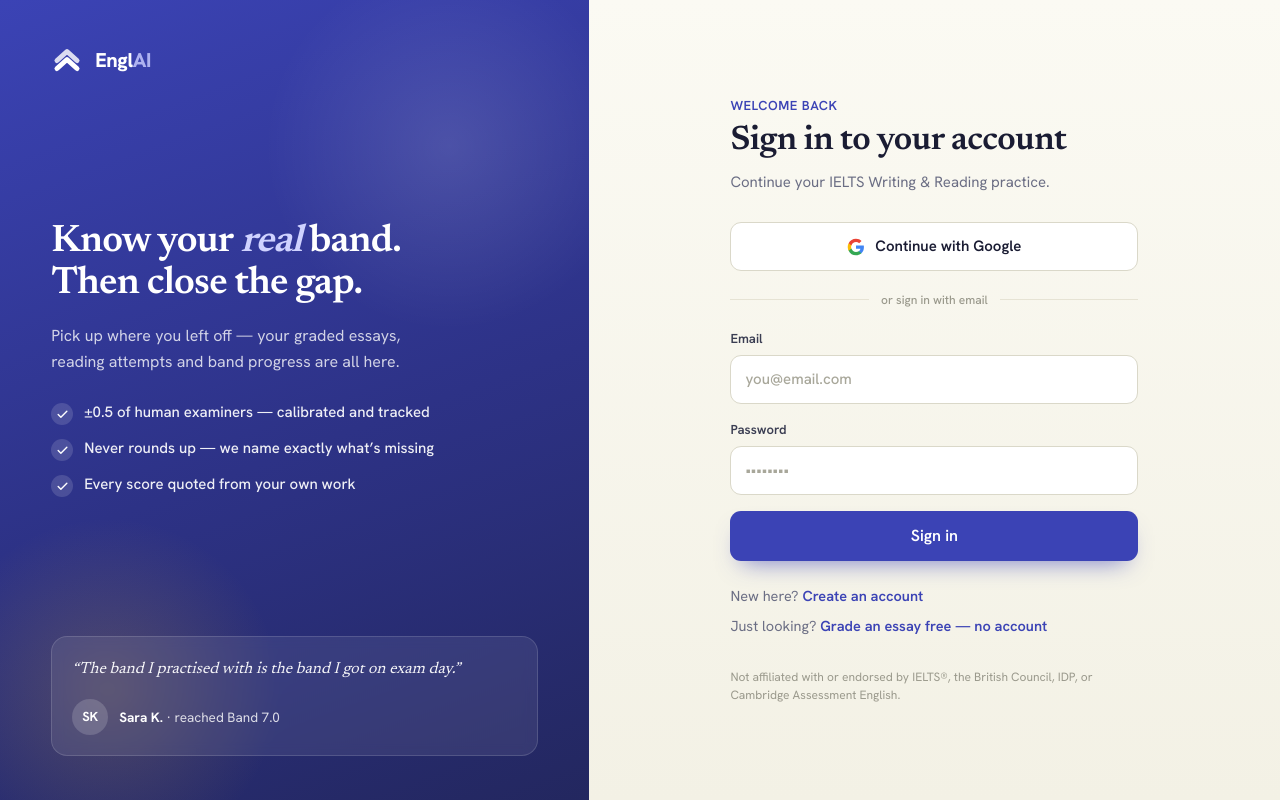
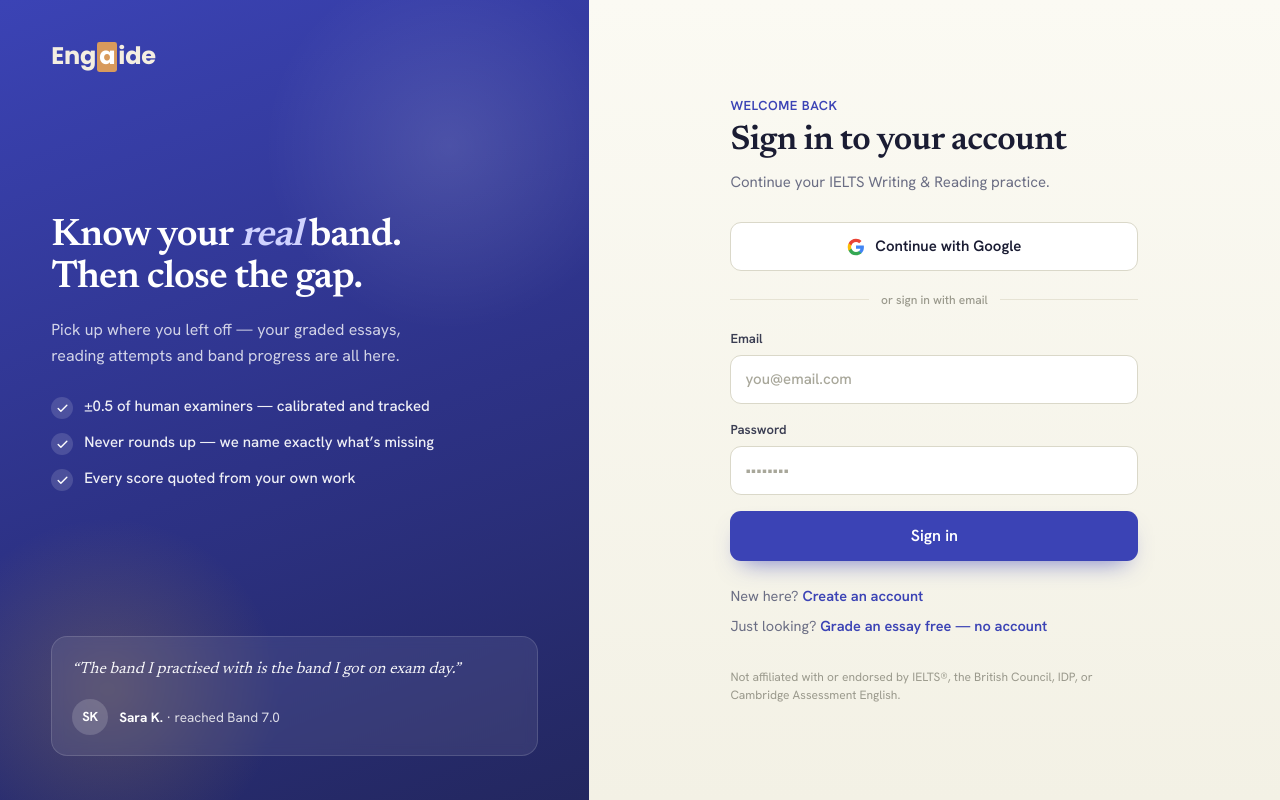
Before and after one commit to Baxa1997/IELTS-Studio, a Next.js app: page /sign-in in a window 1280 px wide. Built offline with nearby package versions, Linux system fonts and the light colour scheme; no server answers.

Commit message:
corrections

```diff
--- a/app/(auth)/sign-in/page.tsx
+++ b/app/(auth)/sign-in/page.tsx
@@ -8,8 +8,19 @@
 
 import { SignInForm } from "./sign-in-form";
 
-const hanken = Hanken_Grotesk({ subsets: ["latin"], weight: ["400", "500", "600", "700", "800"], variable: "--font-hanken", display: "swap" });
-const newsreader = Newsreader({ subsets: ["latin"], weight: ["400", "500", "600", "700"], style: ["normal", "italic"], variable: "--font-newsreader", display: "swap" });
+const hanken = Hanken_Grotesk({
+  subsets: ["latin"],
+  weight: ["400", "500", "600", "700", "800"],
+  variable: "--font-hanken",
+  display: "swap",
+});
+const newsreader = Newsreader({
+  subsets: ["latin"],
+  weight: ["400", "500", "600", "700"],
+  style: ["normal", "italic"],
+  variable: "--font-newsreader",
+  display: "swap",
+});
 
 const SANS = "var(--font-hanken), system-ui, sans-serif";
 const SERIF = "var(--font-newsreader), Georgia, serif";
@@ -17,8 +28,8 @@
 const INK = "#1A1C33";
 
 export const metadata: Metadata = {
-  title: "Sign in | EnglAI",
-  description: "Sign in to your EnglAI account — calibrated Writing & Reading practice.",
+  title: "Sign in | Engaide",
+  description: "Sign in to your Engaide account — calibrated Writing & Reading practice.",
 };
 
 export const dynamic = "force-dynamic";
@@ -38,7 +49,13 @@
   return (
     <div
       className={`${hanken.variable} ${newsreader.variable} lp-root lp-auth-grid`}
-      style={{ minHeight: "100dvh", display: "grid", gridTemplateColumns: "0.92fr 1.08fr", fontFamily: SANS, color: INK }}
+      style={{
+        minHeight: "100dvh",
+        display: "grid",
+        gridTemplateColumns: "0.92fr 1.08fr",
+        fontFamily: SANS,
+        color: INK,
+      }}
     >
       <BrandAside />
       <FormSide next={next} />
@@ -49,7 +66,7 @@
 // ---- left brand panel ------------------------------------------------------
 
 function LogoLight() {
-  return <BrandLogo tone="light" size={32} fontSize={20} />;
+  return <BrandLogo tone="light" size={32} fontSize={24} />;
 }
 
 function BrandAside() {
@@ -74,8 +91,28 @@
     >
       {/* decorative glows */}
       <div aria-hidden style={{ position: "absolute", inset: 0, pointerEvents: "none" }}>
-        <div style={{ position: "absolute", right: "-12%", top: "-8%", width: 420, height: 420, borderRadius: "50%", background: "radial-gradient(circle, rgba(255,255,255,.12), transparent 62%)" }} />
-        <div style={{ position: "absolute", left: "-14%", bottom: "-10%", width: 380, height: 380, borderRadius: "50%", background: "radial-gradient(circle, rgba(216,169,58,.22), transparent 64%)" }} />
+        <div
+          style={{
+            position: "absolute",
+            right: "-12%",
+            top: "-8%",
+            width: 420,
+            height: 420,
+            borderRadius: "50%",
+            background: "radial-gradient(circle, rgba(255,255,255,.12), transparent 62%)",
+          }}
+        />
+        <div
+          style={{
+            position: "absolute",
+            left: "-14%",
+            bottom: "-10%",
+            width: 380,
+            height: 380,
+            borderRadius: "50%",
+            background: "radial-gradient(circle, rgba(216,169,58,.22), transparent 64%)",
+          }}
+        />
       </div>
 
       <Link href="/" style={{ position: "relative", textDecoration: "none", width: "fit-content" }}>
@@ -83,33 +120,122 @@
       </Link>
 
       <div style={{ position: "relative" }}>
-        <h1 style={{ fontFamily: SERIF, fontWeight: 600, fontSize: "clamp(30px,3vw,40px)", lineHeight: 1.08, letterSpacing: "-.02em", margin: 0, textWrap: "balance" }}>
-          Know your <span style={{ fontStyle: "italic", color: "#cfd2ff" }}>real</span> band. Then close the gap.
+        <h1
+          style={{
+            fontFamily: SERIF,
+            fontWeight: 600,
+            fontSize: "clamp(30px,3vw,40px)",
+            lineHeight: 1.08,
+            letterSpacing: "-.02em",
+            margin: 0,
+            textWrap: "balance",
+          }}
+        >
+          Know your <span style={{ fontStyle: "italic", color: "#cfd2ff" }}>real</span> band. Then
+          close the gap.
         </h1>
-        <p style={{ fontFamily: SANS, fontWeight: 400, fontSize: 16, lineHeight: 1.6, color: "rgba(255,255,255,.78)", margin: "18px 0 0", maxWidth: 380 }}>
-          Pick up where you left off — your graded essays, reading attempts and band progress are all here.
+        <p
+          style={{
+            fontFamily: SANS,
+            fontWeight: 400,
+            fontSize: 16,
+            lineHeight: 1.6,
+            color: "rgba(255,255,255,.78)",
+            margin: "18px 0 0",
+            maxWidth: 380,
+          }}
+        >
+          Pick up where you left off — your graded essays, reading attempts and band progress are
+          all here.
         </p>
         <div style={{ display: "flex", flexDirection: "column", gap: 13, marginTop: 28 }}>
           {points.map((p) => (
             <div key={p} style={{ display: "flex", gap: 11, alignItems: "flex-start" }}>
-              <span style={{ width: 22, height: 22, borderRadius: "50%", background: "rgba(255,255,255,.14)", display: "flex", alignItems: "center", justifyContent: "center", flex: "none", marginTop: 1 }}>
-                <svg width="13" height="13" viewBox="0 0 24 24" fill="none" stroke="#fff" strokeWidth="2.6" strokeLinecap="round" strokeLinejoin="round">
+              <span
+                style={{
+                  width: 22,
+                  height: 22,
+                  borderRadius: "50%",
+                  background: "rgba(255,255,255,.14)",
+                  display: "flex",
+                  alignItems: "center",
+                  justifyContent: "center",
+                  flex: "none",
+                  marginTop: 1,
+                }}
+              >
+                <svg
+                  width="13"
+                  height="13"
+                  viewBox="0 0 24 24"
+                  fill="none"
+                  stroke="#fff"
+                  strokeWidth="2.6"
+                  strokeLinecap="round"
+                  strokeLinejoin="round"
+                >
                   <path d="M20 6 9 17l-5-5" />
                 </svg>
               </span>
-              <span style={{ fontFamily: SANS, fontWeight: 500, fontSize: 15, lineHeight: 1.45, color: "rgba(255,255,255,.92)" }}>{p}</span>
+              <span
+                style={{
+                  fontFamily: SANS,
+                  fontWeight: 500,
+                  fontSize: 15,
+                  lineHeight: 1.45,
+                  color: "rgba(255,255,255,.92)",
+                }}
+              >
+                {p}
+              </span>
             </div>
           ))}
         </div>
       </div>
 
       {/* frosted testimonial */}
-      <figure style={{ position: "relative", margin: 0, background: "rgba(255,255,255,.08)", border: "1px solid rgba(255,255,255,.14)", borderRadius: 16, padding: 20, backdropFilter: "blur(6px)" }}>
-        <blockquote style={{ fontFamily: SERIF, fontWeight: 400, fontStyle: "italic", fontSize: 16, lineHeight: 1.6, color: "rgba(255,255,255,.95)", margin: 0 }}>
+      <figure
+        style={{
+          position: "relative",
+          margin: 0,
+          background: "rgba(255,255,255,.08)",
+          border: "1px solid rgba(255,255,255,.14)",
+          borderRadius: 16,
+          padding: 20,
+          backdropFilter: "blur(6px)",
+        }}
+      >
+        <blockquote
+          style={{
+            fontFamily: SERIF,
+            fontWeight: 400,
+            fontStyle: "italic",
+            fontSize: 16,
+            lineHeight: 1.6,
+            color: "rgba(255,255,255,.95)",
+            margin: 0,
+          }}
+        >
           “The band I practised with is the band I got on exam day.”
         </blockquote>
         <figcaption style={{ display: "flex", alignItems: "center", gap: 11, marginTop: 16 }}>
-          <span style={{ width: 36, height: 36, borderRadius: "50%", background: "rgba(255,255,255,.16)", display: "flex", alignItems: "center", justifyContent: "center", fontFamily: SANS, fontWeight: 700, fontSize: 13, color: "#fff" }}>SK</span>
+          <span
+            style={{
+              width: 36,
+              height: 36,
+              borderRadius: "50%",
+              background: "rgba(255,255,255,.16)",
+              display: "flex",
+              alignItems: "center",
+              justifyContent: "center",
+              fontFamily: SANS,
+              fontWeight: 700,
+              fontSize: 13,
+              color: "#fff",
+            }}
+          >
+            SK
+          </span>
           <span style={{ fontFamily: SANS, fontSize: 13.5, color: "rgba(255,255,255,.82)" }}>
             <b style={{ color: "#fff" }}>Sara K.</b> · reached Band 7.0
           </span>
@@ -123,34 +249,111 @@
 
 function FormSide({ next }: { next: string | null }) {
   return (
-    <main style={{ background: "linear-gradient(180deg,#FBFAF3,#F3F1E5)", display: "flex", alignItems: "center", justifyContent: "center", padding: "44px clamp(20px,5vw,56px)" }}>
+    <main
+      style={{
+        background: "linear-gradient(180deg,#FBFAF3,#F3F1E5)",
+        display: "flex",
+        alignItems: "center",
+        justifyContent: "center",
+        padding: "44px clamp(20px,5vw,56px)",
+      }}
+    >
       <div style={{ width: "100%", maxWidth: 408 }}>
         {/* compact logo (mobile, where the brand aside is hidden) */}
-        <Link href="/" className="lp-auth-mobile-logo" style={{ textDecoration: "none", alignItems: "center", marginBottom: 28 }}>
-          <BrandLogo tone="dark" size={30} fontSize={18} />
+        <Link
+          href="/"
+          className="lp-auth-mobile-logo"
+          style={{ textDecoration: "none", alignItems: "center", marginBottom: 28 }}
+        >
+          <BrandLogo tone="dark" size={30} fontSize={24} />
         </Link>
 
-        <div style={{ fontFamily: SANS, fontWeight: 600, fontSize: 13, letterSpacing: ".04em", textTransform: "uppercase", color: INDIGO }}>Welcome back</div>
-        <h2 style={{ fontFamily: SERIF, fontWeight: 600, fontSize: "clamp(28px,3vw,34px)", lineHeight: 1.1, letterSpacing: "-.015em", color: INK, margin: "8px 0 0" }}>Sign in to your account</h2>
-        <p style={{ fontFamily: SANS, fontWeight: 400, fontSize: 15, lineHeight: 1.6, color: "#6b6e84", margin: "10px 0 28px" }}>
+        <div
+          style={{
+            fontFamily: SANS,
+            fontWeight: 600,
+            fontSize: 13,
+            letterSpacing: ".04em",
+            textTransform: "uppercase",
+            color: INDIGO,
+          }}
+        >
+          Welcome back
+        </div>
+        <h2
+          style={{
+            fontFamily: SERIF,
+            fontWeight: 600,
+            fontSize: "clamp(28px,3vw,34px)",
+            lineHeight: 1.1,
+            letterSpacing: "-.015em",
+            color: INK,
+            margin: "8px 0 0",
+          }}
+        >
+          Sign in to your account
+        </h2>
+        <p
+          style={{
+            fontFamily: SANS,
+            fontWeight: 400,
+            fontSize: 15,
+            lineHeight: 1.6,
+            color: "#6b6e84",
+            margin: "10px 0 28px",
+          }}
+        >
           Continue your IELTS Writing &amp; Reading practice.
         </p>
 
         <SignInForm next={next} />
 
         <div style={{ display: "flex", flexDirection: "column", gap: 8, marginTop: 24 }}>
-          <p style={{ fontFamily: SANS, fontWeight: 400, fontSize: 14.5, color: "#6b6e84", margin: 0 }}>
+          <p
+            style={{
+              fontFamily: SANS,
+              fontWeight: 400,
+              fontSize: 14.5,
+              color: "#6b6e84",
+              margin: 0,
+            }}
+          >
             New here?{" "}
-            <Link href="/sign-up" style={{ fontWeight: 600, color: INDIGO, textDecoration: "none" }}>Create an account</Link>
+            <Link
+              href="/sign-up"
+              style={{ fontWeight: 600, color: INDIGO, textDecoration: "none" }}
+            >
+              Create an account
+            </Link>
           </p>
-          <p style={{ fontFamily: SANS, fontWeight: 400, fontSize: 14.5, color: "#6b6e84", margin: 0 }}>
+          <p
+            style={{
+              fontFamily: SANS,
+              fontWeight: 400,
+              fontSize: 14.5,
+              color: "#6b6e84",
+              margin: 0,
+            }}
+          >
             Just looking?{" "}
-            <Link href="/grade" style={{ fontWeight: 600, color: INDIGO, textDecoration: "none" }}>Grade an essay free — no account</Link>
+            <Link href="/grade" style={{ fontWeight: 600, color: INDIGO, textDecoration: "none" }}>
+              Grade an essay free — no account
+            </Link>
           </p>
         </div>
 
-        <p style={{ fontFamily: SANS, fontWeight: 400, fontSize: 12, lineHeight: 1.5, color: "#9a998c", margin: "32px 0 0" }}>
-          Not affiliated with or endorsed by IELTS®, the British Council, IDP, or Cambridge Assessment English.
+        <p
+          style={{
+            fontFamily: SANS,
+            fontWeight: 400,
+            fontSize: 12,
+            lineHeight: 1.5,
+            color: "#9a998c",
+            margin: "32px 0 0",
+          }}
+        >
+          Not affiliated with or endorsed by IELTS®, the British Council, IDP, or Cambridge
+          Assessment English.
         </p>
       </div>
     </main>
--- a/app/layout.tsx
+++ b/app/layout.tsx
@@ -14,8 +14,8 @@
 });
 
 export const metadata: Metadata = {
-  title: "EnglAI — IELTS Writing & Reading",
-  description: "EnglAI — AI platform for IELTS Writing and Reading.",
+  title: "Engaide — IELTS Writing & Reading",
+  description: "Engaide — AI platform for IELTS Writing and Reading.",
 };
 
 // Without this, mobile browsers assume a ~980px layout viewport and render the
--- a/app/page.tsx
+++ b/app/page.tsx
@@ -223,7 +223,7 @@
 }
 
 function Logo({ light = false }: { light?: boolean }) {
-  return <BrandLogo tone={light ? "light" : "dark"} size={32} fontSize={20} />;
+  return <BrandLogo tone={light ? "light" : "dark"} size={32} fontSize={24} />;
 }
 
 // ---- nav -------------------------------------------------------------------
@@ -3502,7 +3502,7 @@
           }}
         >
           <div style={{ fontFamily: SANS, fontWeight: 400, fontSize: 13, color: "#7d80ad" }}>
-            © 2026 EnglAI. All rights reserved.
+            © 2026 Engaide. All rights reserved.
           </div>
           <p
             style={{
--- a/app/start/start-wizard.tsx
+++ b/app/start/start-wizard.tsx
@@ -539,7 +539,7 @@
 }
 
 function Logo() {
-  return <BrandLogo tone="dark" size={32} fontSize={19} />;
+  return <BrandLogo tone="dark" size={32} fontSize={24} />;
 }
 
 function GoogleMark() {
--- /dev/null
+++ b/components/brand/engaide-logo.tsx
@@ -0,0 +1,164 @@
+/**
+ * The "Engaide — English, AI" wordmark, rebuilt in code from the brand card.
+ *
+ * Anatomy (matches the source art):
+ *  - bold, rounded geometric wordmark "Engaide" in deep navy,
+ *  - the single "a" reversed out in cream on a tan square block,
+ *  - a letter-spaced "ENGLISH, AI" tagline flanked by thin rule lines,
+ *    closed by a small solid navy square on the right.
+ *
+ * Scales off one number (`fontSize`, the wordmark height in px); everything else
+ * is derived in `em` so the lockup stays proportional at any size. No "use
+ * client": pure render, safe in both server and client components.
+ *
+ * Poppins (700/600) is loaded via next/font as the closest match to the rounded
+ * geometric letterforms, with rounded fallbacks if it hasn't loaded yet.
+ */
+import { Poppins } from "next/font/google";
+
+const engaide = Poppins({
+  subsets: ["latin"],
+  weight: ["500", "600", "700"],
+  variable: "--font-engaide",
+  display: "swap",
+});
+
+const NAVY = "#182B49"; // wordmark + tagline ink
+const TAN = "#D89A5C"; // the "a" block
+const WHITE = "#FFFFFF"; // the reversed-out "a"
+const CREAM = "#F4EEE1"; // on-dark ink variant
+
+export function EngaideLogo({
+  fontSize = 48,
+  tone = "light",
+  showTagline = true,
+  className,
+}: {
+  /** Wordmark cap height in px; the rest scales from it. */
+  fontSize?: number;
+  /** "light" = on a light surface (navy ink); "dark" = on a dark surface (cream ink). */
+  tone?: "light" | "dark";
+  /** Hide the "— ENGLISH, AI —" rule for tight/favicon-style uses. */
+  showTagline?: boolean;
+  className?: string;
+}) {
+  const onDark = tone === "dark";
+  const ink = onDark ? CREAM : NAVY;
+  const tagSize = Math.max(12, Math.round(fontSize * 0.2));
+
+  return (
+    <span
+      className={`${engaide.variable} ${className ?? ""}`}
+      role="img"
+      aria-label="Engaide — English, AI"
+      style={{
+        display: "inline-flex",
+        flexDirection: "column",
+        alignItems: "stretch",
+        lineHeight: 1,
+        fontFamily: "var(--font-engaide), 'Baloo 2', 'Nunito', system-ui, sans-serif",
+      }}
+    >
+      {/* Wordmark: Eng + [a] + ide */}
+      <span
+        aria-hidden
+        style={{
+          display: "inline-flex",
+          alignItems: "baseline",
+          fontSize,
+          fontWeight: 700,
+          letterSpacing: "-.005em",
+          color: ink,
+        }}
+      >
+        <span>Eng</span>
+        <span
+          style={{
+            position: "relative",
+            display: "inline-block",
+            margin: "0 .04em",
+            padding: "0 .08em",
+            color: WHITE,
+          }}
+        >
+          {/* the tan block sitting behind the "a", squared up past the baseline */}
+          <span
+            aria-hidden
+            style={{
+              position: "absolute",
+              top: "-.1em",
+              right: 0,
+              bottom: "-.16em",
+              left: 0,
+              background: TAN,
+              borderRadius: ".1em",
+            }}
+          />
+          <span style={{ position: "relative" }}>a</span>
+        </span>
+        <span>ide</span>
+      </span>
+
+      {/* Tagline rule:  ────────  ENGLISH, AI  ──────── (symmetric, centered) */}
+      {showTagline ? (
+        <span
+          aria-hidden
+          style={{
+            display: "flex",
+            alignItems: "center",
+            gap: ".7em",
+            marginTop: Math.round(fontSize * 0.16),
+            fontSize: tagSize,
+          }}
+        >
+          <span style={{ flex: 1, height: 1, background: ink, opacity: 0.9 }} />
+          <span
+            style={{
+              fontWeight: 600,
+              letterSpacing: ".34em",
+              paddingLeft: ".34em",
+              whiteSpace: "nowrap",
+              color: ink,
+            }}
+          >
+            ENGLISH, AI
+          </span>
+          <span style={{ flex: 1, height: 1, background: ink, opacity: 0.9 }} />
+        </span>
+      ) : null}
+    </span>
+  );
+}
+
+/**
+ * The logomark on its own — the cream "a" on the tan square, the most distinctive
+ * fragment of the wordmark. Used where the full lockup doesn't fit (the collapsed
+ * sidebar rail, favicons). Square; `size` is its side in px. The tile is tan on any
+ * background, so there's no `tone`.
+ */
+export function EngaideMark({ size = 32, className }: { size?: number; className?: string }) {
+  return (
+    <span
+      className={`${engaide.variable} ${className ?? ""}`}
+      role="img"
+      aria-label="Engaide"
+      style={{
+        display: "inline-flex",
+        alignItems: "center",
+        justifyContent: "center",
+        width: size,
+        height: size,
+        flex: "none",
+        background: TAN,
+        borderRadius: Math.round(size * 0.16),
+        fontFamily: "var(--font-engaide), 'Baloo 2', 'Nunito', system-ui, sans-serif",
+      }}
+    >
+      <span
+        style={{ fontWeight: 700, fontSize: Math.round(size * 0.66), lineHeight: 1, color: WHITE }}
+      >
+        a
+      </span>
+    </span>
+  );
+}
--- a/components/brand/logo.tsx
+++ b/components/brand/logo.tsx
@@ -1,84 +1,37 @@
 /**
- * The EnglAI logo — a custom "ascend" glyph (two stacked, rounded chevrons that
- * read as levelling up to your target band) + a bold, two-tone sans wordmark.
- * One source of truth so the landing, app shell, onboarding and auth pages never
- * drift.
+ * The brand logo used across the landing, app shell, onboarding and auth pages —
+ * one source of truth so it never drifts.
  *
- * No "use client": pure render, no hooks or server-only imports, so it works in
- * both server components (auth pages) and client components (shell, landing).
+ * It now renders the "Engaide — English, AI" wordmark (see `engaide-logo.tsx`).
+ * This thin wrapper keeps the long-standing `BrandLogo` API (`tone`/`size`/
+ * `fontSize`) so every call site stays unchanged; in these compact header/nav
+ * lockups we show the wordmark only (no tagline rule).
  *
- * The wordmark uses the brand sans (`--font-hanken`, loaded by the brand routes)
- * with a system fallback. `tone="light"` is the on-dark variant (dark panels).
+ * Note the `tone` convention is inverted vs. `EngaideLogo`: here `tone="dark"` is
+ * the on-light-background variant (dark ink) and `tone="light"` is the on-dark
+ * variant — matching how every existing caller passes it.
+ *
+ * No "use client": pure render, safe in both server and client components.
  */
-
-const GRAD_FROM = "#6E61E8"; // indigo, top
-const GRAD_TO = "#312C8F"; // deep indigo, bottom
-const HILITE_FROM = "#A89BFF"; // lighter facet for the upper chevron
-const HILITE_TO = "#6E61E8";
-const INK = "#1A1C33";
-const INDIGO = "#3B43B5";
-const ON_DARK_ACCENT = "#aeb2f0";
+import { EngaideLogo } from "./engaide-logo";
 
 export function BrandLogo({
   tone = "dark",
-  size = 30,
   fontSize = 20,
   wordmarkClassName,
 }: {
-  /** "dark" = colored glyph for light backgrounds; "light" = white glyph for dark. */
+  /** "dark" = dark ink for light backgrounds; "light" = light ink for dark backgrounds. */
   tone?: "dark" | "light";
-  /** Glyph height in px (it's square). */
+  /** Glyph height in px — kept for API compatibility; no longer used. */
   size?: number;
   /** Wordmark size in px. */
   fontSize?: number;
-  /** Extra class on the wordmark span (e.g. `lp-sb-wordmark` to hide on collapse). */
+  /** Extra class on the lockup. */
   wordmarkClassName?: string;
 }) {
-  const onDark = tone === "light";
-  const lowerStroke = onDark ? "#FFFFFF" : "url(#engl-g)";
-  const upperStroke = onDark ? "rgba(255,255,255,.82)" : "url(#engl-h)";
-  const primary = onDark ? "#FFFFFF" : INK;
-  const accent = onDark ? ON_DARK_ACCENT : INDIGO;
-
+  // BrandLogo's tone is the inverse of EngaideLogo's (see the file header).
+  const engTone = tone === "light" ? "dark" : "light";
   return (
-    <span style={{ display: "inline-flex", alignItems: "center", gap: Math.round(size * 0.36) }}>
-      <svg
-        width={size}
-        height={size}
-        viewBox="0 0 32 32"
-        fill="none"
-        aria-hidden
-        style={{ flex: "none" }}
-      >
-        {!onDark ? (
-          <defs>
-            <linearGradient id="engl-g" x1="6" y1="13" x2="26" y2="26" gradientUnits="userSpaceOnUse">
-              <stop stopColor={GRAD_FROM} />
-              <stop offset="1" stopColor={GRAD_TO} />
-            </linearGradient>
-            <linearGradient id="engl-h" x1="6" y1="6" x2="26" y2="18" gradientUnits="userSpaceOnUse">
-              <stop stopColor={HILITE_FROM} />
-              <stop offset="1" stopColor={HILITE_TO} />
-            </linearGradient>
-          </defs>
-        ) : null}
-        {/* Two stacked rounded chevrons — an "ascend / level up" mark. */}
-        <path d="M6 16.5 L16 7.5 L26 16.5" stroke={upperStroke} strokeWidth="5" strokeLinecap="round" strokeLinejoin="round" />
-        <path d="M6 24.5 L16 15.5 L26 24.5" stroke={lowerStroke} strokeWidth="5" strokeLinecap="round" strokeLinejoin="round" />
-      </svg>
-      <span
-        className={wordmarkClassName}
-        style={{
-          fontFamily: "var(--font-hanken), system-ui, sans-serif",
-          fontWeight: 800,
-          fontSize,
-          letterSpacing: "-.02em",
-          lineHeight: 1,
-          color: primary,
-        }}
-      >
-        Engl<span style={{ color: accent }}>AI</span>
-      </span>
-    </span>
+    <EngaideLogo tone={engTone} fontSize={fontSize} showTagline={false} className={wordmarkClassName} />
   );
 }
```
Also changed, not shown: app/globals.css (+12 -0 lines), components/app-shell/shell.tsx (+9 -2 lines), app/icon.svg (added).
